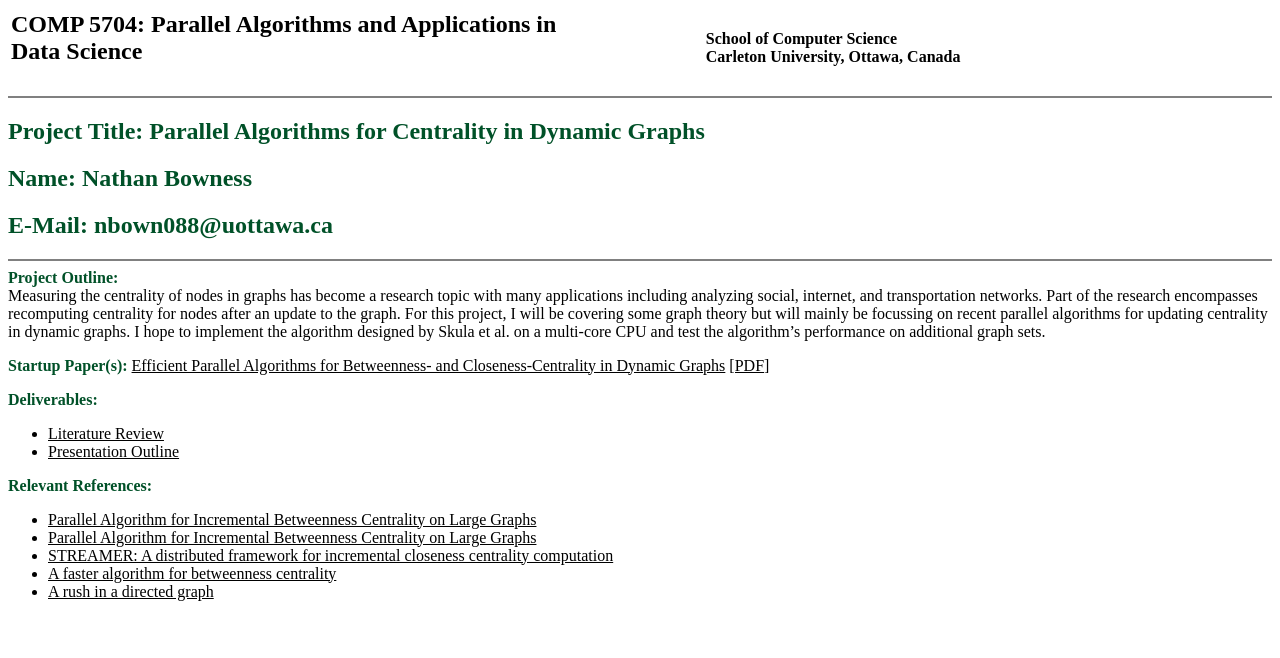
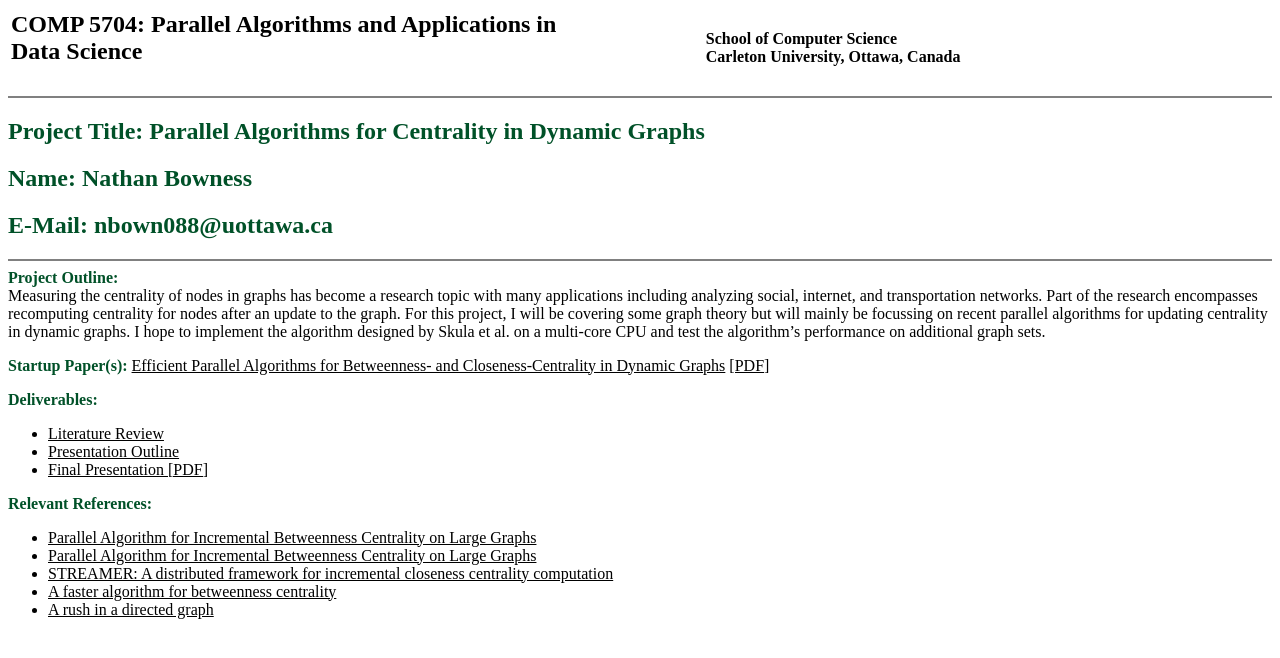
Before and after one commit to nathanbowness/nathanbowness.github.io, a plain HTML site: page index.htm in a window 1280 px wide. Drawn offline with Linux system fonts and the light colour scheme.

Commit message:
Add the final presentation to the website

```diff
--- a/index.htm
+++ b/index.htm
@@ -60,6 +60,9 @@ I hope to implement the algorithm designed by Skula et al. on a multi-core CPU a
   <li>
     <div align="left"><a href="Presentation_Outline.pdf"><font color="#000000">Presentation Outline</font></a></div>
   </li>
+  <li>
+    <div align="left"><a href="BC_Final_Presentation_Nathan_Bowness.pdf"><font color="#000000">Final Presentation [PDF]</font></a></div>
+  </li>
 </ul>
 
 <p><b><font color="#005128">Relevant References:</font></b></p>
```
Also changed, not shown: 1 other file.
